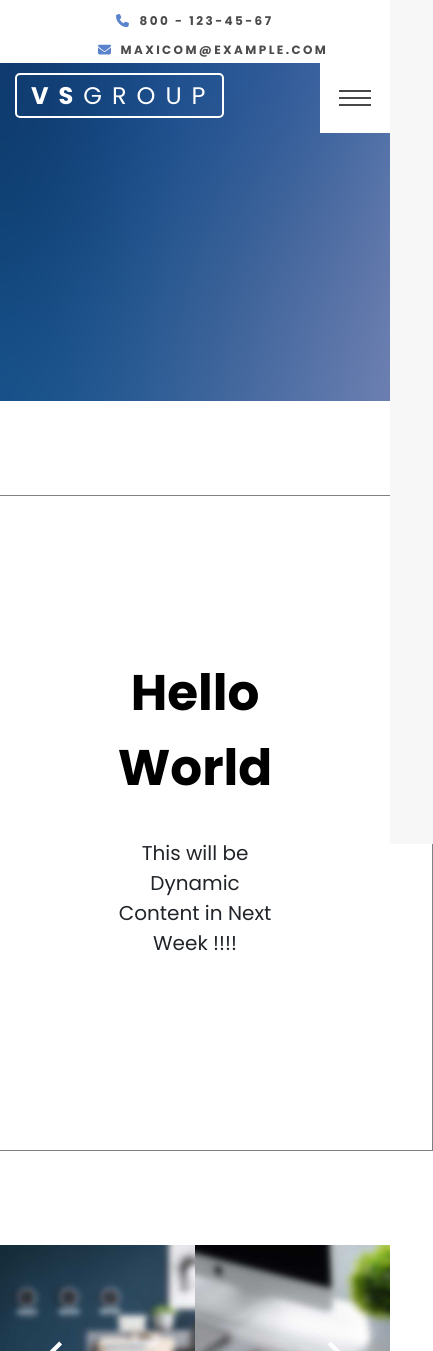
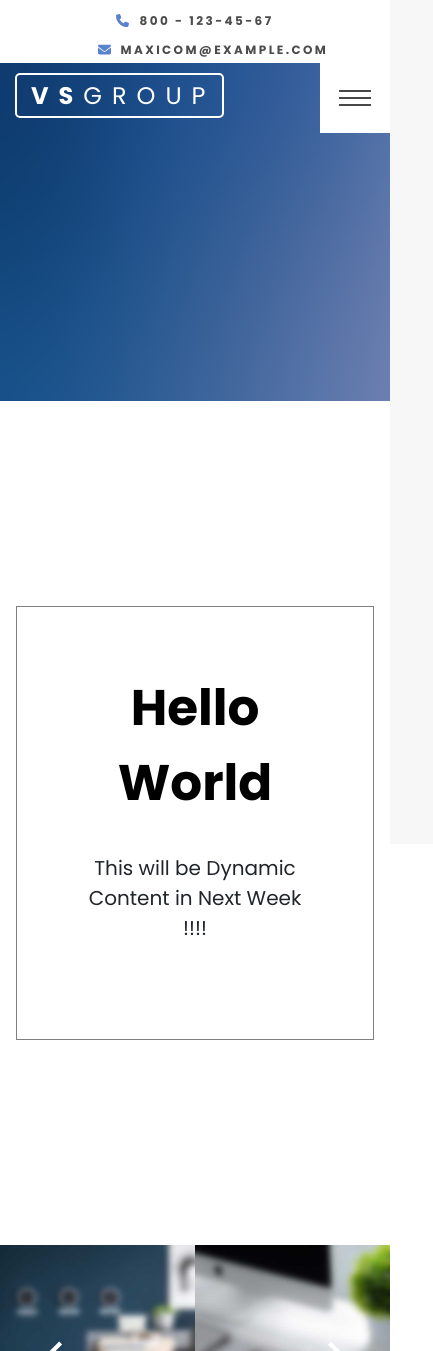
Before and after one commit to NyarehD/ngs-online-testing, a React (Create React App) app: page / in a window 390 px wide. Shown: the top 1351 px of the page, 433 px wide, since content can reach past the window. Built offline with nearby package versions, Linux system fonts and the light colour scheme; a web font is replaced by a local one.

Commit message:
Modified : change some style to fix bug

```diff
--- a/src/core/components/Content/Content.module.sass
+++ b/src/core/components/Content/Content.module.sass
@@ -18,3 +18,8 @@
     .paragraph
         font-size: 20px
         margin: 2rem auto
+
+@media screen and (max-width : 500px)
+    .box
+        margin: 1rem
+        padding: 4rem
--- a/src/core/components/Header/Header.module.sass
+++ b/src/core/components/Header/Header.module.sass
@@ -168,7 +168,7 @@
 //nav toggler animate
 .nav_close_toggler
     background-color: #5b83cd
-    position: relative
+    position: fixed
     top: 0
     right: 0
     z-index: 2
```
